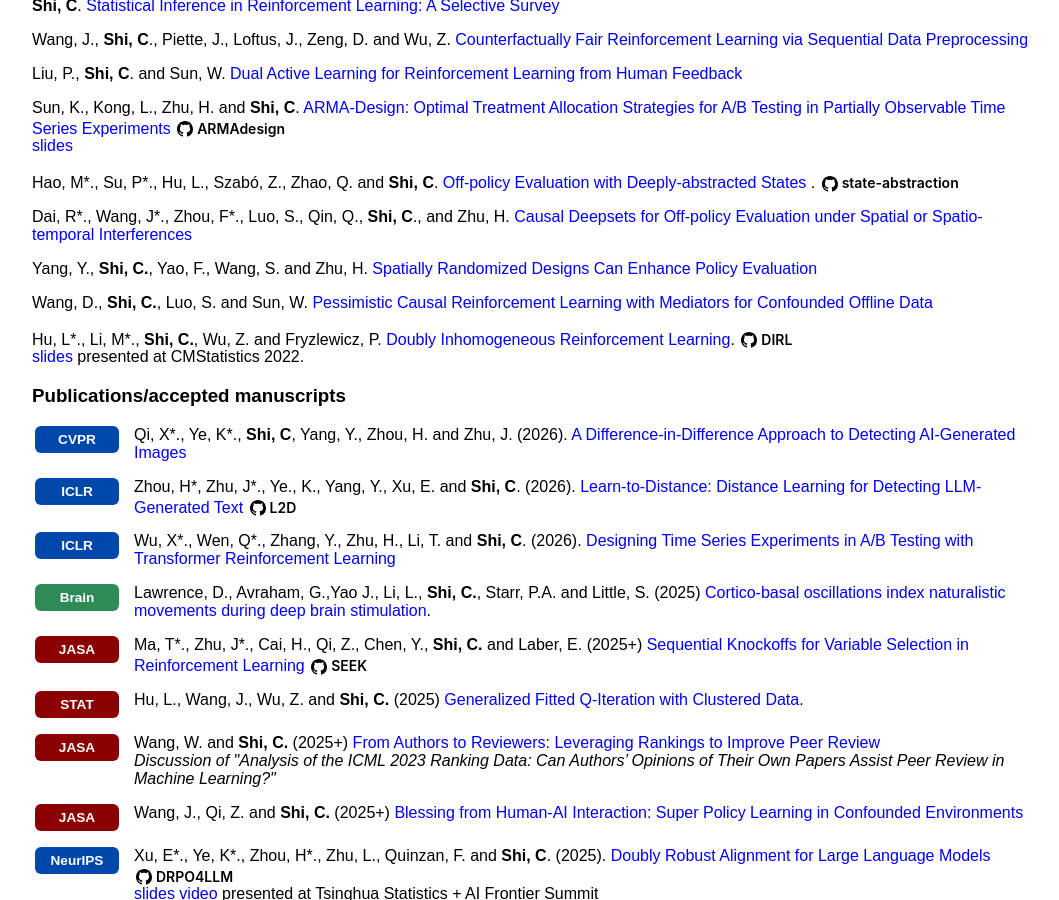
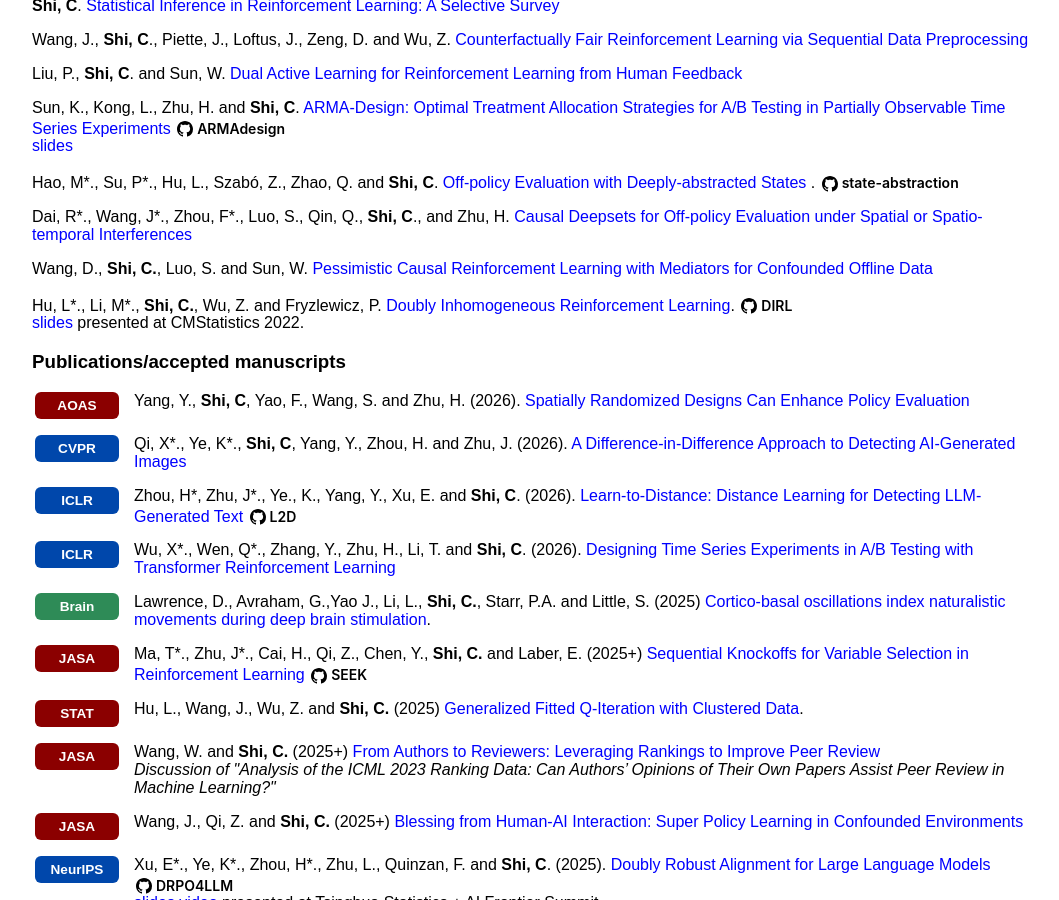
Before and after one commit to callmespring/callmespring.github.io, a Jekyll site: the page built from publication.md, in a window 1280 px wide and 900 px high, scrolled down 603 px. Shown: the whole window, without its empty margins (108-1167 px from the left). Built offline with Jekyll 4.4.1, drawn with Linux system fonts in a browser that asks for light colours.

Commit message:
Update publication.md

```diff
--- a/publication.md
+++ b/publication.md
@@ -70,6 +69,15 @@ Mediators for Confounded Offline Data](https://arxiv.org/pdf/2403.11841.pdf)
 Hu, L\*., Li, M\*., **Shi, C.**, Wu, Z. and Fryzlewicz, P. [Doubly Inhomogeneous Reinforcement Learning](https://arxiv.org/pdf/2211.03983.pdf). <a href="https://github.com/zaza0209/DIRL" class="gh-module-link"><svg class="gh-icon" viewBox="0 0 16 16"><path d="M8 0C3.58 0 0 3.58 0 8c0 3.54 2.29 6.53 5.47 7.59.4.07.55-.17.55-.38 0-.19-.01-.82-.01-1.49-2.01.37-2.53-.49-2.69-.94-.09-.23-.48-.94-.82-1.13-.28-.15-.68-.52-.01-.53.63-.01 1.08.58 1.23.82.72 1.21 1.87.87 2.33.66.07-.52.28-.87.51-1.07-1.78-.2-3.64-.89-3.64-3.95 0-.87.31-1.59.82-2.15-.08-.2-.36-1.02.08-2.12 0 0 .67-.21 2.2.82.64-.18 1.32-.27 2-.27.68 0 1.36.09 2 .27 1.53-1.04 2.2-.82 2.2-.82.44 1.1.16 1.92.08 2.12.51.56.82 1.27.82 2.15 0 3.07-1.87 3.75-3.65 3.95.29.25.54.73.54 1.48 0 1.07-.01 1.93-.01 2.2 0 .21.15.46.55.38A8.013 8.013 0 0016 8c0-4.42-3.58-8-8-8z"></path></svg><span class="gh-module-badge">DIRL</span></a> <br/> [<font size="3">slides</font>](./slides/DIRL.pdf) <font size="3">presented at CMStatistics 2022</font>.
 
 ### Publications/accepted manuscripts
+
+<div class="publication-entry" style="display: flex; align-items: flex-start; margin-bottom: 1em;">
+  <div class="pub-venue" style="flex: 0 0 90px; margin-right: 12px; display: flex; align-items: center; justify-content: center;">
+    <span class="publication-logo-badge badge-stat">AOAS</span>
+  </div>
+  <div class="pub-content" style="flex: 1;">
+    Yang, Y., <strong>Shi, C</strong>, Yao, F., Wang, S. and Zhu, H. (2026). <a href="https://arxiv.org/pdf/2602.01853">Spatially Randomized Designs Can Enhance Policy Evaluation</a>
+  </div>
+</div>
 
 <div class="publication-entry" style="display: flex; align-items: flex-start; margin-bottom: 1em;">
   <div class="pub-venue" style="flex: 0 0 90px; margin-right: 12px; display: flex; align-items: center; justify-content: center;">
```
Also changed, not shown: other parts of publication.md (+1 -2 lines).
